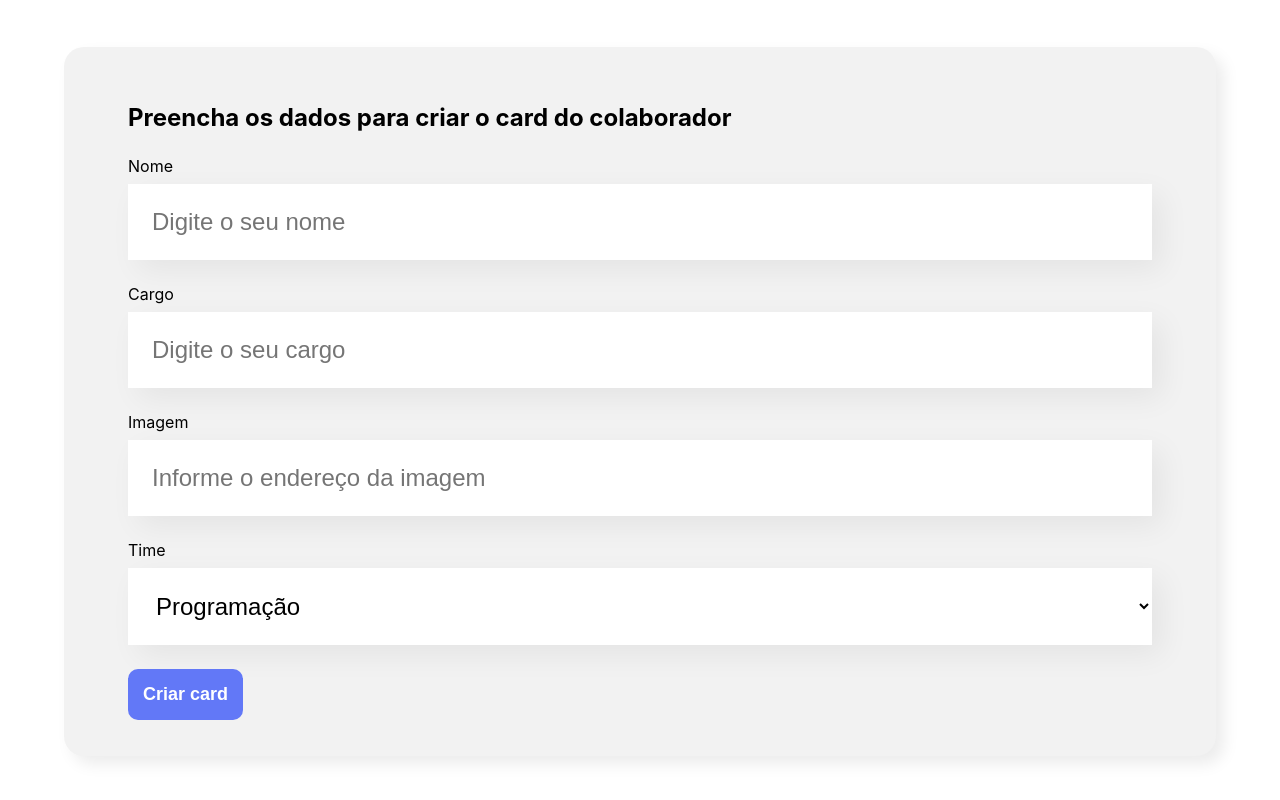
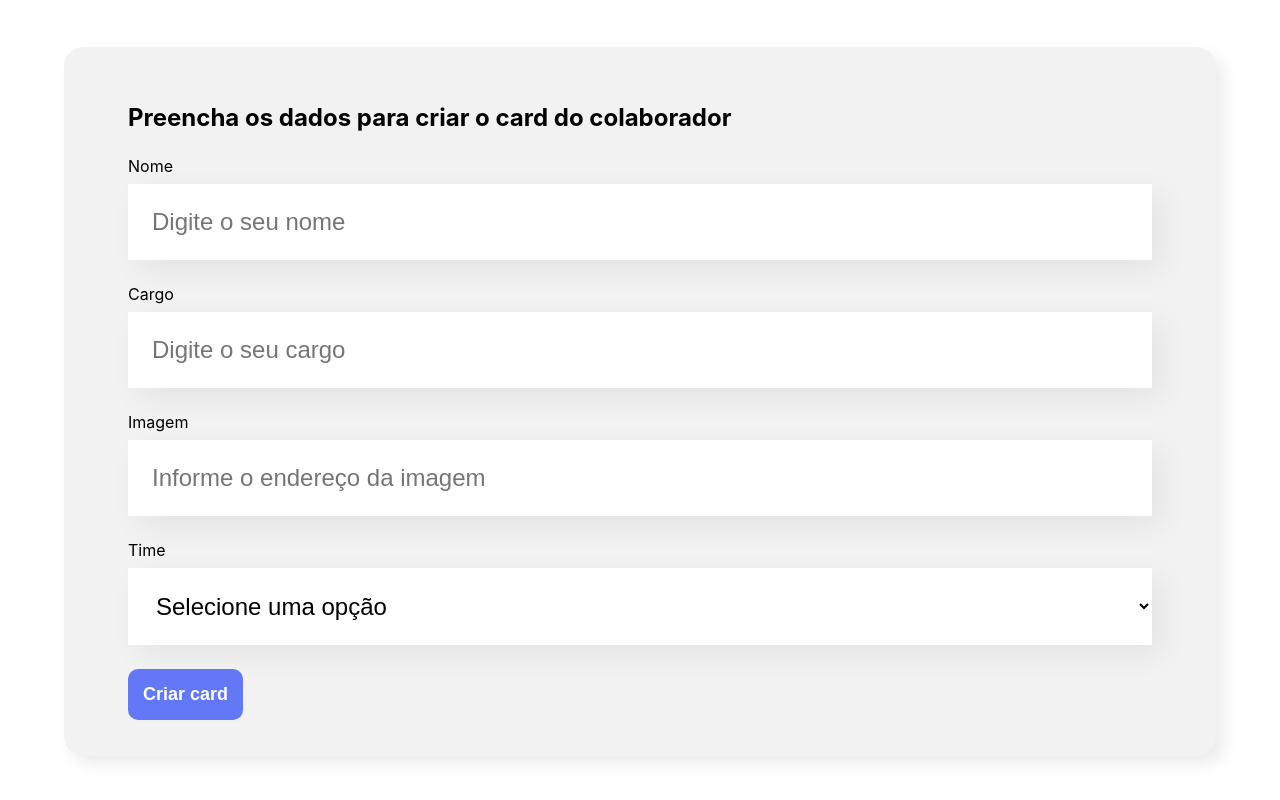
Before and after one commit to GGhiaroni/organo-react, a React (Create React App) app: page / in a window 1280 px wide. Shown: the part 593-1393 px from the top of the page. Built offline with nearby package versions, Linux system fonts and the light colour scheme.

Commit message:
adicionando hooks usestate para pegar os valores dos inputs

```diff
--- a/src/componentes/DropdownMenu/index.js
+++ b/src/componentes/DropdownMenu/index.js
@@ -4,7 +4,12 @@ const DropdownMenu = (props) => {
   return (
     <div className="dropdown-menu">
       <label>{props.label}</label>
-      <select required={props.obrigatorio}>
+      <select
+        required={props.obrigatorio}
+        onChange={(evento) => props.aoAlterar(evento.target.value)}
+        value={props.valor}
+      >
+        <option value="">Selecione uma opção</option>
         {props.itens.map((item) => (
           <option key={item}>{item}</option>
         ))}
--- a/src/componentes/Formulario/index.js
+++ b/src/componentes/Formulario/index.js
@@ -1,3 +1,4 @@
+import { useState } from "react";
 import Button from "../Button";
 import DropdownMenu from "../DropdownMenu";
 import InputsTexto from "../InputTexto";
@@ -15,8 +16,14 @@ const Formulario = () => {
     "DevOps",
   ];
 
+  const [nome, setNome] = useState("");
+  const [cargo, setCargo] = useState("");
+  const [imagem, setImagem] = useState("");
+  const [time, setTime] = useState("");
+
   const enviarFormulario = (e) => {
     e.preventDefault();
+    console.log(nome, cargo, imagem, time);
   };
 
   return (
@@ -27,17 +34,29 @@ const Formulario = () => {
           obrigatorio={true}
           label="Nome"
           placeholder="Digite o seu nome"
+          valor={nome}
+          aoAlterar={(valor) => setNome(valor)}
         />
         <InputsTexto
           obrigatorio={true}
           label="Cargo"
           placeholder="Digite o seu cargo"
+          valor={cargo}
+          aoAlterar={(valor) => setCargo(valor)}
         />
         <InputsTexto
           label="Imagem"
           placeholder="Informe o endereço da imagem"
+          valor={imagem}
+          aoAlterar={(valor) => setImagem(valor)}
         />
-        <DropdownMenu obrigatorio={true} label="Time" itens={times} />
+        <DropdownMenu
+          obrigatorio={true}
+          label="Time"
+          itens={times}
+          valor={time}
+          aoAlterar={(valor) => setTime(valor)}
+        />
         <Button>Criar card</Button>
       </form>
     </section>
--- a/src/componentes/InputTexto/index.js
+++ b/src/componentes/InputTexto/index.js
@@ -1,10 +1,19 @@
 import "./InputsTexto.css";
 
 const InputsTexto = (props) => {
+  const aoDigitar = (e) => {
+    props.aoAlterar(e.target.value);
+  };
+
   return (
     <div className="campo-texto">
       <label>{props.label}</label>
-      <input required={props.obrigatorio} placeholder={props.placeholder} />
+      <input
+        value={props.valor}
+        onChange={aoDigitar}
+        required={props.obrigatorio}
+        placeholder={props.placeholder}
+      />
     </div>
   );
 };
```
